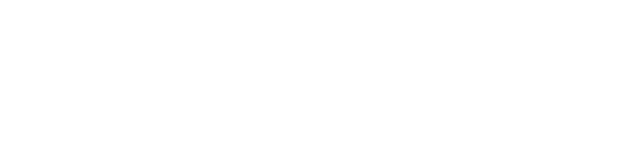
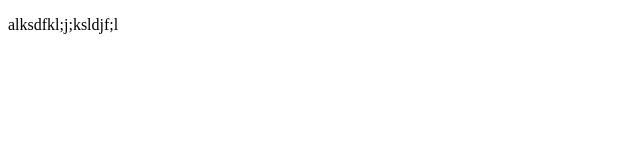
Before and after one commit to Praju1916/-healthy-hour-8159, a plain HTML site: page index.html in a window 1280 px wide. Shown: the whole page, without its empty margins (0-640 px from the left). Drawn offline with Linux system fonts and the light colour scheme.

Commit message:
shine.com

```diff
--- a/index.html
+++ b/index.html
@@ -7,6 +7,6 @@
     <title>Document</title>
 </head>
 <body>
-
+    <p>alksdfkl;j;ksldjf;l</p>
 </body>
 </html>
```
